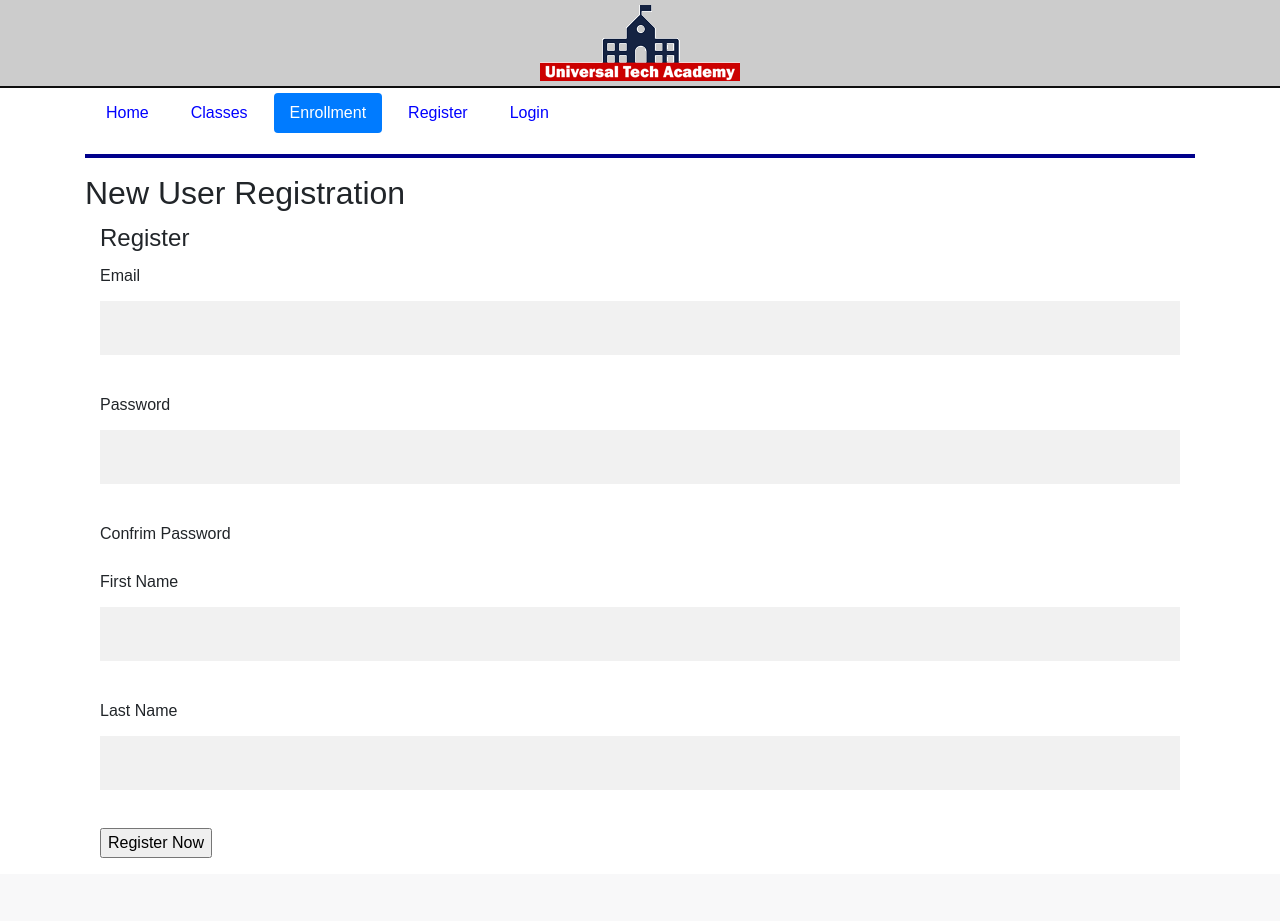
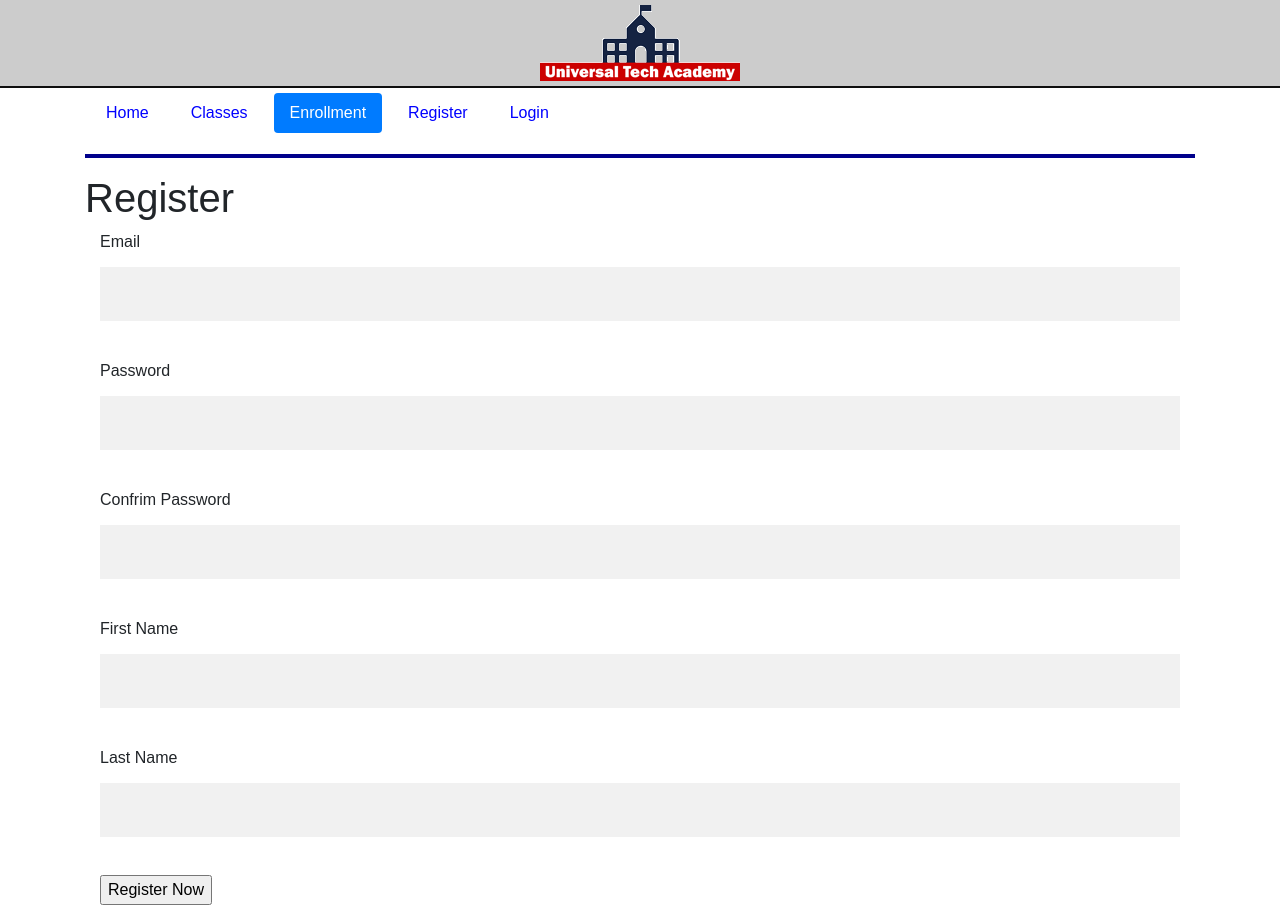
Before and after one commit to Gdeepika56/Enrollment, a Flask app: page /register in a window 1280 px wide. Before the commit the page ends 858 px from the top, so only its background shows below. Run offline with Flask 3, Linux system fonts and the light colour scheme; some libraries are stand-ins or nearby versions.

Commit message:
Make few layout changes to register page

```diff
--- a/application/templates/register.html
+++ b/application/templates/register.html
@@ -2,13 +2,13 @@
 {% extends "layout.html" %}
 
 {% block content %}
-<h2>New User Registration</h2>
+<h1>{{title}}</h1>
 
 <div class="container">
     <form name="register" action="" method="get">
 
         <fieldset class="form/-group">
-            <legend>{{title}}</legend>
+            <!-- <legend>{{title}}</legend> -->
             {{ form.hidden_tag() }}
                 <p>
                     {{ form.email.label }}<br>
@@ -28,7 +28,7 @@
 
                 <p>
                     {{ form.password_confirm.label }}<br>
-                    {{ form.password_confrim }}
+                    {{ form.password_confirm }}
                     {% for error in form.password_confirm.errors %}
                         <span class="error-message">{{ error }}</span>
                     {% endfor %}
```
